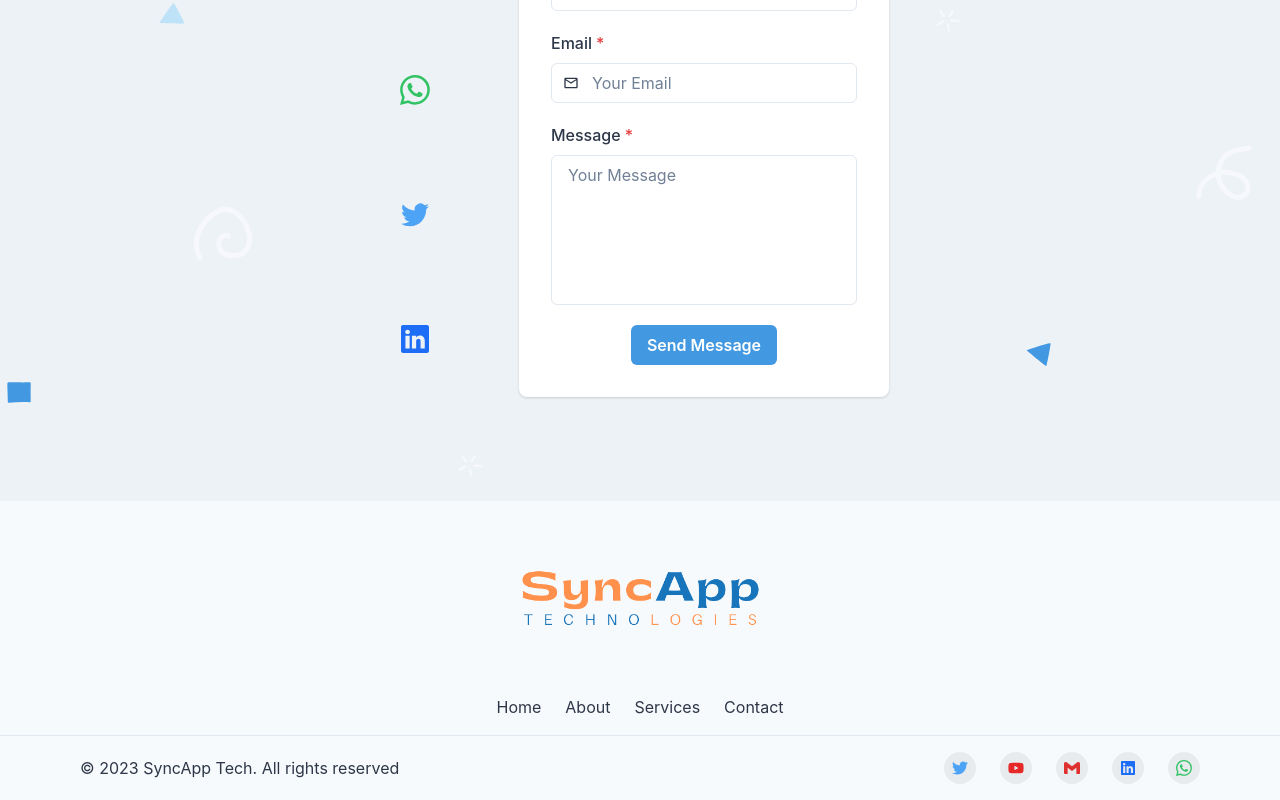
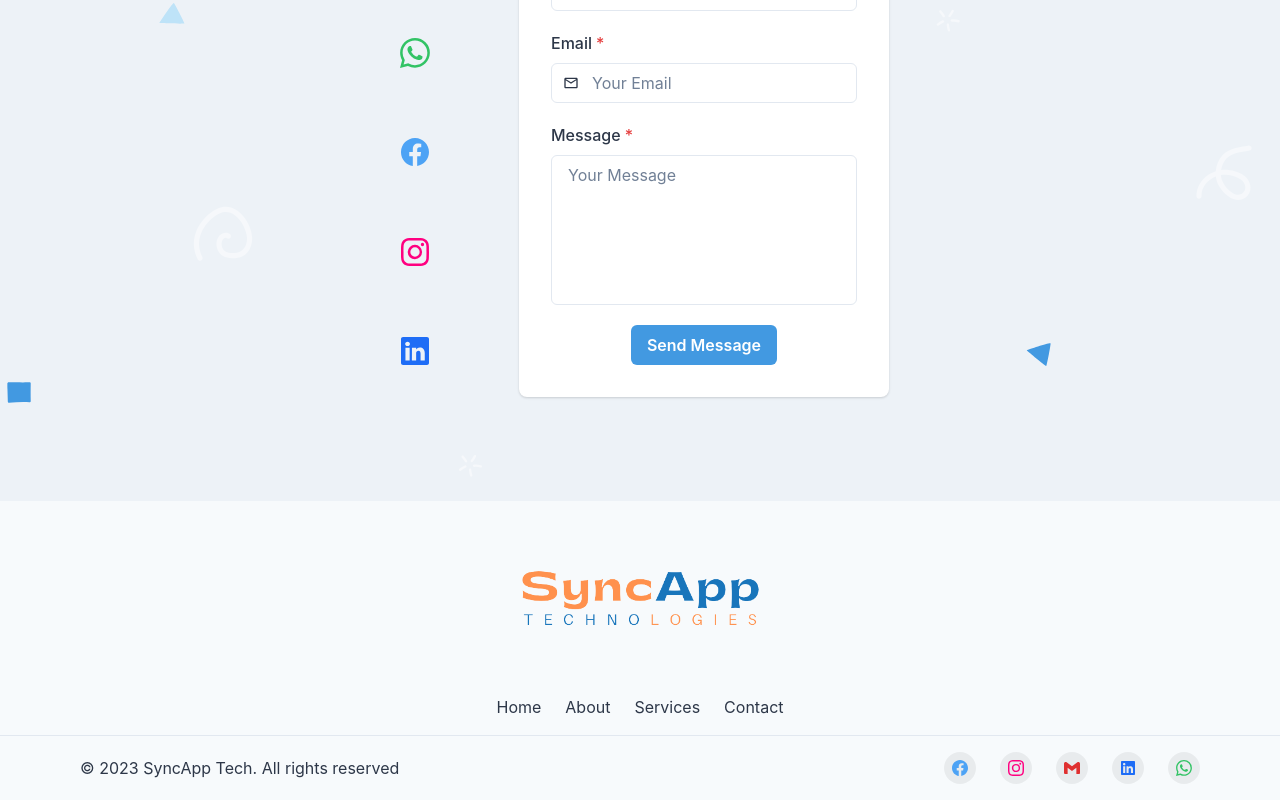
Before and after one commit to S-hub1996/syncAppTech, a React (Create React App) app in the folder sync-app-tech/: page / in a window 1280 px wide. Shown: the part 5924-6724 px from the top of the page. Built offline with nearby package versions, Linux system fonts and the light colour scheme.

Commit message:
contact and footer logo changed

```diff
--- a/sync-app-tech/src/components/Contact.jsx
+++ b/sync-app-tech/src/components/Contact.jsx
@@ -21,7 +21,7 @@ import {
   import emailjs from "@emailjs/browser";
 
   import React, { useRef } from 'react';
-  import {  BsLinkedin, BsPerson, BsTwitter, BsWhatsapp } from 'react-icons/bs';
+  import {  BsLinkedin, BsPerson, BsInstagram, BsWhatsapp,BsFacebook } from 'react-icons/bs';
   import {  MdOutlineEmail } from 'react-icons/md';
 import { SiGmail } from 'react-icons/si';
 
@@ -137,14 +137,29 @@ import { SiGmail } from 'react-icons/si';
                     />
                 </Tooltip>
 
+
                   <Link href="#">
                     <IconButton
-                      aria-label="twitter"
+                      aria-label="facebook"
                       variant="ghost"
                       size="lg"
-                      icon={<BsTwitter size="28px" color='#4da3f5'/>}
+                      icon={<BsFacebook size="28px" color='#4da3f5'/>}
                       _hover={{
-                        bg: 'blue.100',
+                        // bg: 'blue.200',
+                        color: useColorModeValue('white', 'gray.700'),
+                      }}
+                      isRound
+                    />
+                  </Link>
+                  <Link href="#">
+                    <IconButton
+                      aria-label="instagram"
+                      variant="ghost"
+                      size="lg"
+                      icon={<BsInstagram size="28px" color='#FF0080'
+                    />}
+                      _hover={{
+                        bg: 'pink.200',
                         color: useColorModeValue('white', 'gray.700'),
                       }}
                       isRound
--- a/sync-app-tech/src/components/Footer.jsx
+++ b/sync-app-tech/src/components/Footer.jsx
@@ -16,7 +16,7 @@ import { Link } from 'react-scroll';
 import dark from '../assets/images/dark.png'
 import light from '../assets/images/light.png'
 import { FontAwesomeIcon } from '@fortawesome/react-fontawesome'
-import { BsWhatsapp } from 'react-icons/bs';
+import { BsFacebook, BsInstagram, BsWhatsapp } from 'react-icons/bs';
 
   const SocialButton = ({
     children,
@@ -104,11 +104,11 @@ import { BsWhatsapp } from 'react-icons/bs';
             align={{ base: 'center', md: 'center' }}>
             <Text>© {new Date().getFullYear()} SyncApp Tech. All rights reserved</Text>
             <Stack direction={'row'} spacing={6}>
-              <SocialButton label={'Twitter'} href={'#'}>
-                <FaTwitter color='#4da3f5'/>
+              <SocialButton label={'Facebook'} href={'#'}>
+                <BsFacebook color='#4da3f5'/>
               </SocialButton>
-              <SocialButton label={'YouTube'} href={'#'}>
-                <FaYoutube color='#e62828'/>
+              <SocialButton label={'Instagram'} href={'#'}>
+                <BsInstagram color='#FF0080'/>
               </SocialButton>
               <SocialButton label={'Gmail'} href={'#'}>
                 <SiGmail color='#df3030'/>
```
